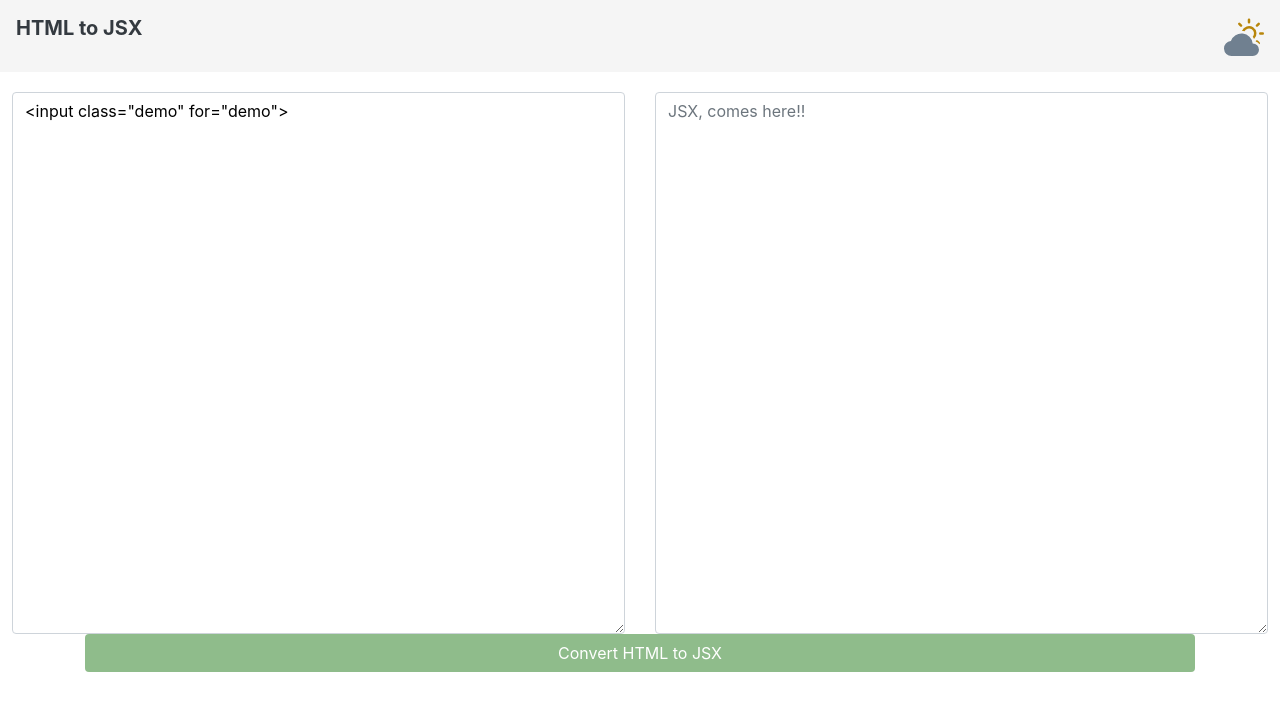
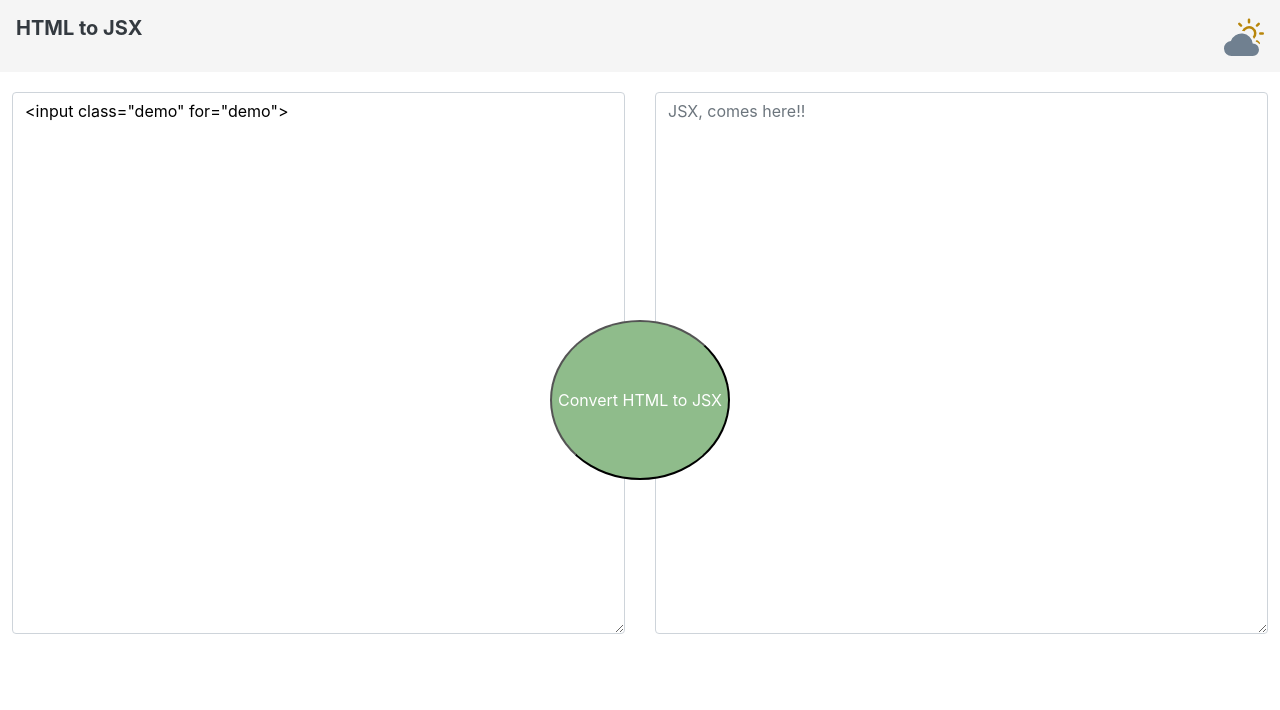
Before and after one commit to pythonpioneer/html-to-jsx, a React (Create React App) app in the folder html-to-jsx/: page / in a window 1280 px wide. Shown: the top 710 px of the page. Built offline with nearby package versions, Linux system fonts and the light colour scheme.

Commit message:
button-added-to-center

```diff
--- a/html-to-jsx/package.json
+++ b/html-to-jsx/package.json
@@ -3,6 +3,10 @@
     "version": "0.1.0",
     "private": true,
     "dependencies": {
+        "@emotion/react": "^11.11.1",
+        "@emotion/styled": "^11.11.0",
+        "@material-ui/core": "^4.12.4",
+        "@mui/material": "^5.14.6",
         "@testing-library/jest-dom": "^5.17.0",
         "@testing-library/react": "^13.4.0",
         "@testing-library/user-event": "^13.5.0",
--- a/html-to-jsx/src/App.js
+++ b/html-to-jsx/src/App.js
@@ -3,6 +3,7 @@ import Navbar from './components/Navbar';
 import TextForm from './components/TextForm';
 import Alert from './components/Alert';
 import { useState } from 'react';
+import {Grid} from '@mui/material';
 
 function App() {
 
@@ -29,13 +30,15 @@ function App() {
     });
     setTimeout(() => {
       setAlertMsg(null);
-    }, 2000);
+    }, 5000);
   }
 
   return (
     <>
+      <Grid >
       <Navbar colorMode={colorMode} changeColorMode={changeColorMode}/>
-      <Alert alertMsg={alertMsg}/>
+      <Alert alertMsg={alertMsg} />
+      </Grid>
       <TextForm showAlertMsg={showAlertMsg} colorMode={colorMode}/>
     </>
   );
--- a/html-to-jsx/src/components/TextForm.js
+++ b/html-to-jsx/src/components/TextForm.js
@@ -1,7 +1,7 @@
-import React, { useState } from 'react';
-import PropTypes from 'prop-types';
-const ReactDOMServer = require('react-dom/server');
-const HtmlToReactParser = require('html-to-react').Parser;
+import React, { useState } from "react";
+import PropTypes from "prop-types";
+const ReactDOMServer = require("react-dom/server");
+const HtmlToReactParser = require("html-to-react").Parser;
 
 /**
  * This component is used as form.
@@ -10,22 +10,21 @@ const HtmlToReactParser = require('html-to-react').Parser;
  * @returns {JSX.Element} - A JSX element used to take input and show output.
  */
 export default function TextForm(props) {
-
-    const [text, setText] = useState('<input class="demo" for="demo">');  // state varible for html textarea
-    const [jsxText, setJsxText] = useState('');  // state varible for jsx textarea
+  const [text, setText] = useState('<input class="demo" for="demo">'); // state varible for html textarea
+  const [jsxText, setJsxText] = useState(""); // state varible for jsx textarea
 
   // create an object for dark mode and light mode
   const darkColor = {
-        color: 'white',
-        backgroundColor: '#2F4F4F',
-        marginTop: '10px'
-    }
+    color: "white",
+    backgroundColor: "#2F4F4F",
+    marginTop: "10px",
+  };
 
   const lightColor = {
-        color: 'black',
-        backgroundColor: 'white',
-        marginTop: '10px',
-    }
+    color: "black",
+    backgroundColor: "white",
+    marginTop: "10px",
+  };
 
   // creating a method to handle html to jsx converter
   const convertHtmlToJsx = () => {
@@ -34,46 +33,91 @@ export default function TextForm(props) {
 
     // when user passes JSX
     if (text.length === jsxText.length)
-            props.showAlertMsg("You passed JSX!", 'info');
+      props.showAlertMsg("You passed JSX!", "info");
     else props.showAlertMsg("Converted to JSX!!", "success");
-    }
+  };
 
   // this method allows us to write on html-textarea
   const handleOnChange = (event) => {
     setText(event.target.value);
-    }
+  };
 
   // handling event, when clicked on "copy" textarea
   const handleCopy = () => {
-        const copiedText = document.getElementById('jsx-code');
+    const copiedText = document.getElementById("jsx-code");
     if (copiedText.value.length > 0) {
-            props.showAlertMsg("Copied!!", 'success');
+      props.showAlertMsg("Copied!!", "success");
       navigator.clipboard.writeText(copiedText.value);
-        }
-        else props.showAlertMsg("Nothing to Copy!", 'warning');
-    }
+    } else props.showAlertMsg("Nothing to Copy!", "warning");
+  };
 
   return (
-        <div style={{ overflowX: 'hidden' }}>
-            <div style={props.colorMode === 'dark' ? darkColor : lightColor}>
-                <form>
-                    <div className="row">
-                        <div className="col">
-                            <textarea type="text" className="form-control" value={text} onChange={handleOnChange} rows='22' style={Object.assign({ width: '98%', marginLeft: '12px' }, props.colorMode === 'dark' ? darkColor : lightColor)}></textarea>
+
+    <div style={{ overflowX: "hidden",  }}>
+
+      <div style={props.colorMode === "dark" ? darkColor : lightColor}>
+        {/* adding button to convert html to jsx */}
+
+        <form style={{zIndex: 2}}>
+
+          <div className="row" style={{zIndex: 2}}>
+            <div className="col"style={{zIndex: 2}}>
+              <textarea
+                type="text"
+                className="form-control"
+                value={text}
+                onChange={handleOnChange}
+                rows="22"
+                style={Object.assign(
+                  { width: "98%", marginLeft: "12px"},
+                  props.colorMode === "dark" ? darkColor : lightColor
+                )}
+              ></textarea>
             </div>
-                        <div className="col">
-                            <textarea type="text" className="form-control" id="jsx-code" onChange={null} value={jsxText} onClick={handleCopy} readOnly={true} placeholder="JSX, comes here!!" rows='22' style={Object.assign({ width: '98%' }, props.colorMode === 'dark' ? darkColor : lightColor)}></textarea>
+
+            <div className="col" style={{zIndex: 2 }}>
+              <textarea
+                type="text"
+                className="form-control"
+                id="jsx-code"
+                onChange={null}
+                value={jsxText}
+                onClick={handleCopy}
+                readOnly={true}
+                placeholder="JSX, comes here!!"
+                rows="22"
+                style={Object.assign(
+                  { width: "98%",  },
+                  props.colorMode === "dark" ? darkColor : lightColor
+                )}
+              ></textarea>
             </div>
           </div>
         </form>
-            </div>
 
-            {/* adding button to convert html to jsx */}
-            <div className='container'>
-                <button type="button" className="container btn" style={{ backgroundColor: '#8FBC8B', color: 'white' }} onClick={convertHtmlToJsx}>Convert HTML to JSX</button>
+        <div style={{ display: 'flex', justifyContent: 'center'}}>
+        <button
+            // type="button"
+            className=""
+            style={{
+              backgroundColor: "#8FBC8B",
+              color: "white",
+              height: "20vh",
+              borderRadius: "50%",
+              zIndex: 100,
+              position: 'fixed',
+              bottom: '40vh',
+            //   left: '43.5%',
+            //   margin: 'auto'
+            }}
+            onClick={convertHtmlToJsx}
+          >
+            Convert HTML to JSX
+          </button>
           </div>
       </div>
-    )
+    </div>
+  );
 }
 
 function htmlToJSX(html) {
@@ -84,10 +128,10 @@ function htmlToJSX(html) {
   const reactHtml = ReactDOMServer.renderToStaticMarkup(reactElement);
 
   // Replace class attributes with className in JSX
-     const jsxWithClassName = reactHtml.replace(/class=/g, 'className=');
+  const jsxWithClassName = reactHtml.replace(/class=/g, "className=");
 
   // Replace for attributes with htmlFor in JSX
-  const jsxWithHtmlFor = jsxWithClassName.replace(/for=/g, 'htmlFor=');
+  const jsxWithHtmlFor = jsxWithClassName.replace(/for=/g, "htmlFor=");
   return jsxWithHtmlFor;
 }
 
@@ -95,9 +139,9 @@ function htmlToJSX(html) {
 TextForm.propTypes = {
   colorMode: PropTypes.string,
   showAlertMsg: PropTypes.func.isRequired,
-}
+};
 
 // setting default value for the properties
 TextForm.defaultProps = {
-    colorMode: 'light',
-}
+  colorMode: "light",
+};
```
Also changed, not shown: 1 other file (tests, documents, lock files or other folders). Lines whose indentation alone changed are shown as unchanged.
